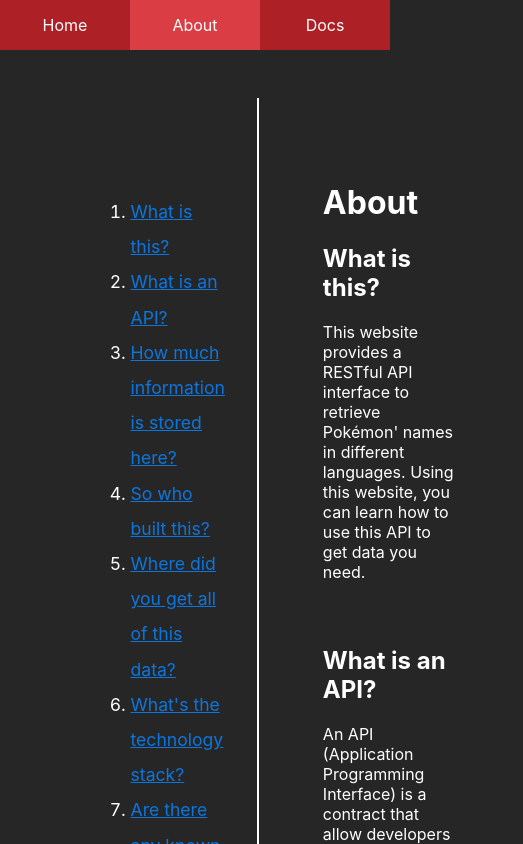
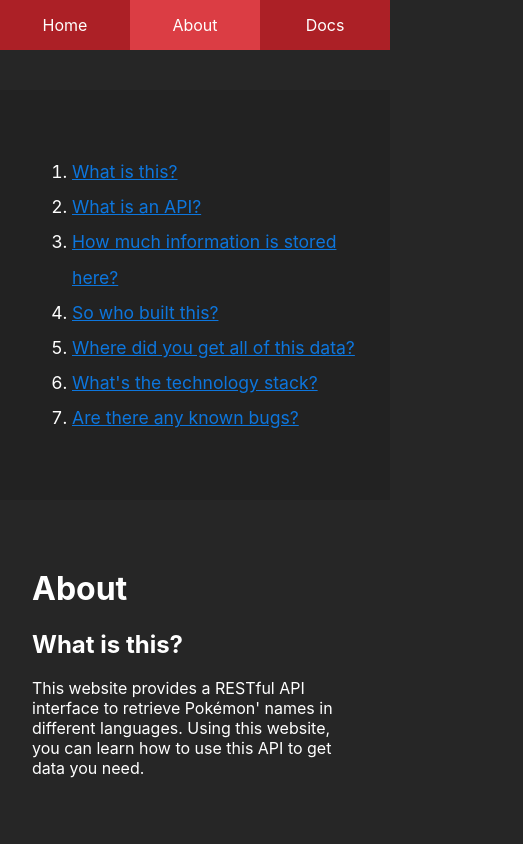
Before and after one commit to jakubmoryc/pokedex-languages-api-docs, a React (Create React App) app: page /docs in a window 390 px wide. Shown: the top 844 px of the page, 523 px wide, since content can reach past the window. Built offline with nearby package versions, Linux system fonts and the light colour scheme.

Commit message:
fixed fetch not working correctly, added about page rwd, fixed sticky table of contents

```diff
--- a/src/App.js
+++ b/src/App.js
@@ -19,8 +19,6 @@ import Footer from './components/Footer/Footer';
 class App extends React.Component {
   state = {
     activePage: "homepage",
-    scrollPos: undefined,
-    stickyTableOfContents: false,
     screenWidth: undefined
   }
 
@@ -61,23 +59,7 @@ class App extends React.Component {
     })
   }
 
-  listenToScroll = () => {
-    this.setState({
-      scrollPos: window.pageYOffset,
-    })
-    if(this.state.scrollPos > 50) {
-      this.setState({
-        stickyTableOfContents: true
-      })
-    } else {
-      this.setState({
-        stickyTableOfContents: false
-      })
-    }
-  }
-
   componentDidMount() {
-    window.addEventListener('scroll', this.listenToScroll)
     window.addEventListener('resize', this.handleResize)
 
     this.handleResize()
@@ -86,7 +68,6 @@ class App extends React.Component {
   }
 
   componentWillUnmount() {
-    window.removeEventListener('scroll', this.listenToScroll)
     window.removeEventListener('resize', this.handleResize)
   }
 
@@ -101,10 +82,10 @@ class App extends React.Component {
         <div className="app">
           <Switch>
             <Route path="/docs">
-              <Docs stickyTableOfContents={this.state.stickyTableOfContents}/>
+              <Docs/>
             </Route>
             <Route path="/about">
-              <About stickyTableOfContents={this.state.stickyTableOfContents}/>
+              <About/>
             </Route>
             <Route path="/" exact>
               <Homepage screenWidth={this.state.screenWidth}/>
--- a/src/components/About/About.js
+++ b/src/components/About/About.js
@@ -1,13 +1,12 @@
 import React from 'react'
 
-export default function About({ stickyTableOfContents }) {
-    const tableOfContentsClasses = "tableOfContents " + (stickyTableOfContents ? "sticky" : "")
+export default function About() {
 
     return (
         <div className="about">
             <div className="pageWrapper">
                 <div className="tableOfContents-wrapper">
-                    <div className={tableOfContentsClasses}>
+                    <div className="tableOfContents">
                         <ol>
                             <li><a href="#about-q1">What is this?</a></li>
                             <li><a href="#about-q2">What is an API?</a></li>
--- a/src/components/Docs/Docs.js
+++ b/src/components/Docs/Docs.js
@@ -1,13 +1,12 @@
 import React from 'react'
 
-export default function Docs({stickyTableOfContents}) {
-    const tableOfContentsClasses = "tableOfContents " + (stickyTableOfContents ? "sticky" : "")
+export default function Docs() {
 
     return (
         <div className="about">
             <div className="pageWrapper">
                 <div className="tableOfContents-wrapper">
-                    <div className={tableOfContentsClasses}>
+                    <div className="tableOfContents">
                         <ol>
                             <li><a href="#about-q1">What is this?</a></li>
                             <li><a href="#about-q2">What is an API?</a></li>
--- a/src/components/Homepage/Homepage.js
+++ b/src/components/Homepage/Homepage.js
@@ -62,8 +62,9 @@ export default class Homepage extends Component {
         e.preventDefault()
         this.setState({
             inputValue: url
+        }, () => {
+            this.handleSubmit()
         })
-        this.handleSubmit()
     };
 
 
--- a/src/css/app.css
+++ b/src/css/app.css
@@ -1,5 +1,18 @@
 /* Colors */
 /* transition-durations */
+/*
+@include for-desktop {
+
+}
+
+@include for-tablet-landscape {
+
+}
+
+@include for-tablet-portrait {
+
+}
+*/
 @import url("https://fonts.googleapis.com/css?family=Lobster&display=swap");
 * {
   box-sizing: border-box; }
@@ -152,26 +165,51 @@ pre[class*="language-"] {
   margin: 3rem auto 0 auto;
   width: 70%;
   align-items: flex-start; }
+  @media (min-width: 1200px) and (max-width: 1799px) {
+    .pageWrapper {
+      width: 80%; } }
+  @media (min-width: 900px) and (max-width: 1199px) {
+    .pageWrapper {
+      width: 90%; } }
+  @media (min-width: 600px) and (max-width: 899px) {
+    .pageWrapper {
+      width: 100%; } }
+  @media (max-width: 599px) {
+    .pageWrapper {
+      width: 100%;
+      flex-flow: column nowrap;
+      justify-content: center;
+      align-items: center;
+      margin-top: 0; } }
 
 .tableOfContents-wrapper {
+  position: sticky;
+  top: 0;
   flex: 30%;
-  display: flex;
-  justify-content: flex-end; }
+  margin-top: 2.5rem; }
+  @media (max-width: 599px) {
+    .tableOfContents-wrapper {
+      position: inherit;
+      width: 100%; } }
 
 .tableOfContents {
-  padding: 5rem 2rem;
+  padding: 2rem 2rem;
   border-right: 2px solid white; }
   .tableOfContents li {
     line-height: 200%;
     font-size: 1.1rem; }
-
-.sticky {
-  position: fixed;
-  top: 50px; }
+  @media (max-width: 599px) {
+    .tableOfContents {
+      border: none;
+      padding: 3rem 2rem;
+      background-color: #222222; } }
 
 .content {
   flex: 70%;
   padding: 4rem 4rem; }
+  @media (max-width: 599px) {
+    .content {
+      padding: 3rem 2rem; } }
 
 .content img {
   height: auto;
@@ -222,7 +260,7 @@ pre[class*="language-"] {
         width: 80%; } }
     @media (min-width: 600px) and (max-width: 899px) {
       .navbar .navbar-wrapper {
-        width: 80%; } }
+        width: 90%; } }
     @media (max-width: 599px) {
       .navbar .navbar-wrapper {
         width: 100%; } }
--- a/src/scss/navbar/_navbar.scss
+++ b/src/scss/navbar/_navbar.scss
@@ -66,7 +66,7 @@
         }
 
         @include for-tablet-portrait {
-            width: 80%;
+            width: 90%;
         }
 
         @include for-phone-only {
--- a/src/scss/tableOfContents/_tableOfContents.scss
+++ b/src/scss/tableOfContents/_tableOfContents.scss
@@ -5,18 +5,44 @@
     width: 70%;
 
     align-items: flex-start;
+
+    @include for-desktop {
+        width: 80%;
+    }
+
+    @include for-tablet-landscape {
+        width: 90%;
+    }
+
+    @include for-tablet-portrait {
+        width: 100%;
+    }
+
+    @include for-phone-only {
+        width: 100%;
+        flex-flow: column nowrap;
+        justify-content: center;
+        align-items: center;
+        margin-top: 0;
+    }
 }
 
 .tableOfContents-wrapper {
+    position: sticky;
+    top: 0;
 
     flex: 30%;
 
-    display: flex;
-    justify-content: flex-end;
+    margin-top: 2.5rem;
+
+    @include for-phone-only {
+        position: inherit;
+        width: 100%;
+    }
 }
 
 .tableOfContents {
-    padding: 5rem 2rem;
+    padding: 2rem 2rem;
 
     border-right: 2px solid white;
 
@@ -24,16 +50,21 @@
         line-height: 200%;
         font-size: 1.1rem;
     }
-}
 
-.sticky {
-    position: fixed;
-    top: 50px;
+    @include for-phone-only {
+        border: none;
+        padding: 3rem 2rem;
+        background-color: $base-color;
+    }
 }
 
 .content {
     flex: 70%;
     padding: 4rem 4rem;
+
+    @include for-phone-only {
+        padding: 3rem 2rem;
+    }
 }
 
 .content img {
```
Also changed, not shown: src/scss/mixins/_mediaQueries.scss (+14 -0 lines), 1 other file (tests, documents, lock files or other folders).
